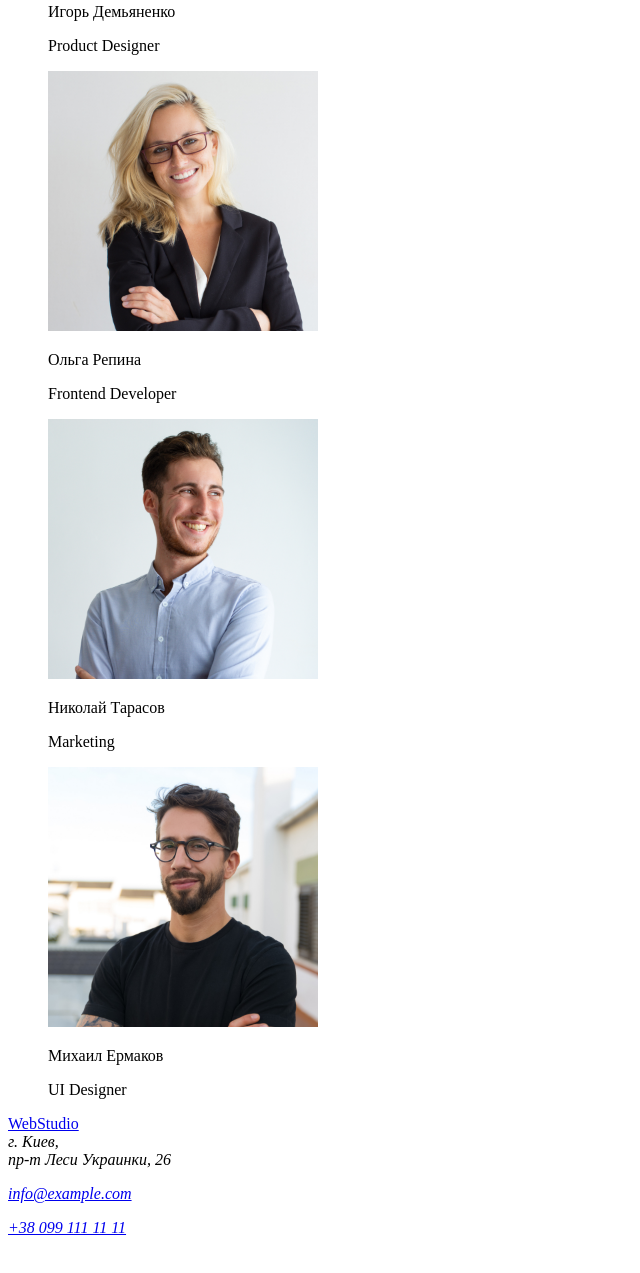
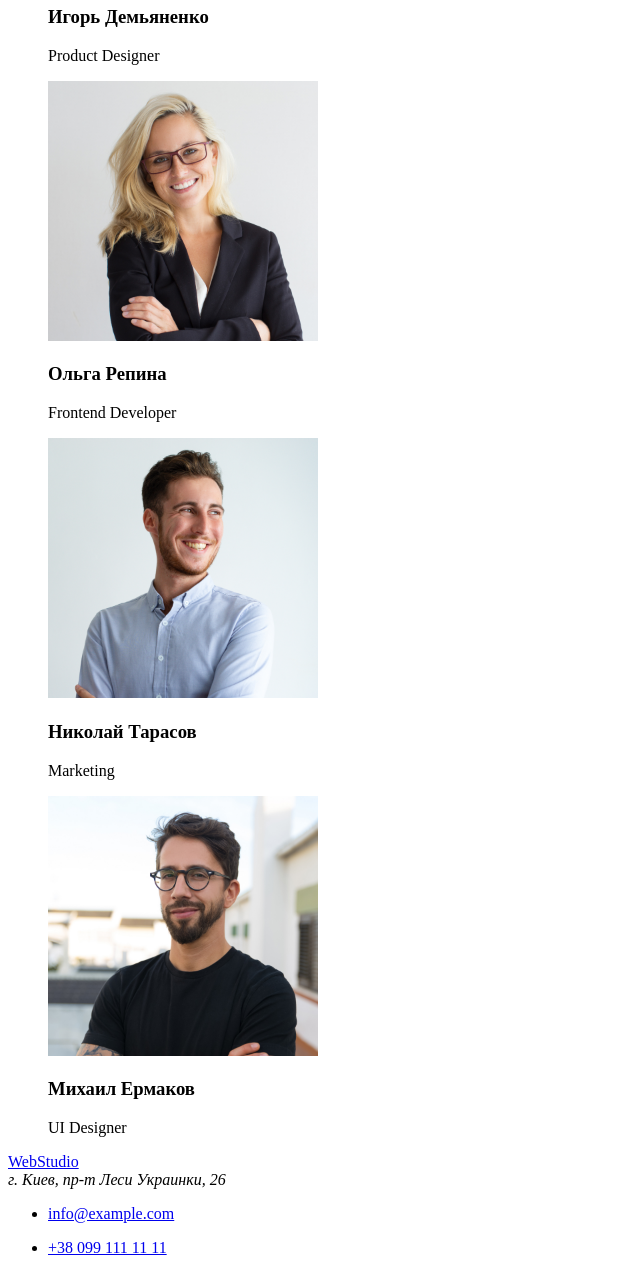
Before and after one commit to SyrdiiDima/homework-one, a plain HTML site: page index.html in a window 1280 px wide. Shown: the part 2042-3315 px from the top of the page, without its empty margins (0-640 px from the left). Drawn offline with Linux system fonts and the light colour scheme.

Commit message:
Исправление

```diff
--- a/index.html
+++ b/index.html
@@ -84,14 +84,14 @@
         <figure>
           <img src="/images/people1.jpg" alt="Игорь Демьяненко Product Designer" width="270" />
           <figcaption>
-            <p>Игорь Демьяненко</p>
+            <h3>Игорь Демьяненко</h3>
             <p>Product Designer</p>
           </figcaption>
         </figure>
         <figure>
           <img src="/images/people2.jpg" alt="Ольга Репина Frontend Developer" width="270" />
           <figcaption>
-            <p>Ольга Репина</p>
+            <h3>Ольга Репина</h3>
             <p>Frontend Developer</p>
           </figcaption>
         </figure>
@@ -99,14 +99,14 @@
         <figure>
           <img src="/images/people3.jpg" alt="Николай Тарасов Marketing" width="270" />
           <figcaption>
-            <p>Николай Тарасов</p>
+            <h3>Николай Тарасов</h3>
             <p>Marketing</p>
           </figcaption>
         </figure>
         <figure>
           <img src="/images/people4.jpg" alt="Михаил Ермаков UI Designer" width="270" />
           <figcaption>
-            <p>Михаил Ермаков</p>
+            <h3>Михаил Ермаков</h3>
             <p>UI Designer</p>
           </figcaption>
         </figure>
@@ -116,13 +116,13 @@
     <footer>
       <a href="/">WebStudio</a>
       <address>
-        г. Киев,<br />
-        пр-т Леси Украинки, 26
+        г. Киев, пр-т Леси Украинки, 26
       </address>
-      <address>
-        <p><a href="mailto:info@example.com">info@example.com</a></p>
-        <p><a href="tel:+380991111111">+38 099 111 11 11</a></p>
-      </address>
+
+       <ul>
+        <li> <a href="mailto:info@example.com">info@example.com</a></p></li>
+        <li><a href="tel:+380991111111">+38 099 111 11 11</a></p></li>
+       </ul>
     </footer>
   </body>
 </html>
```
